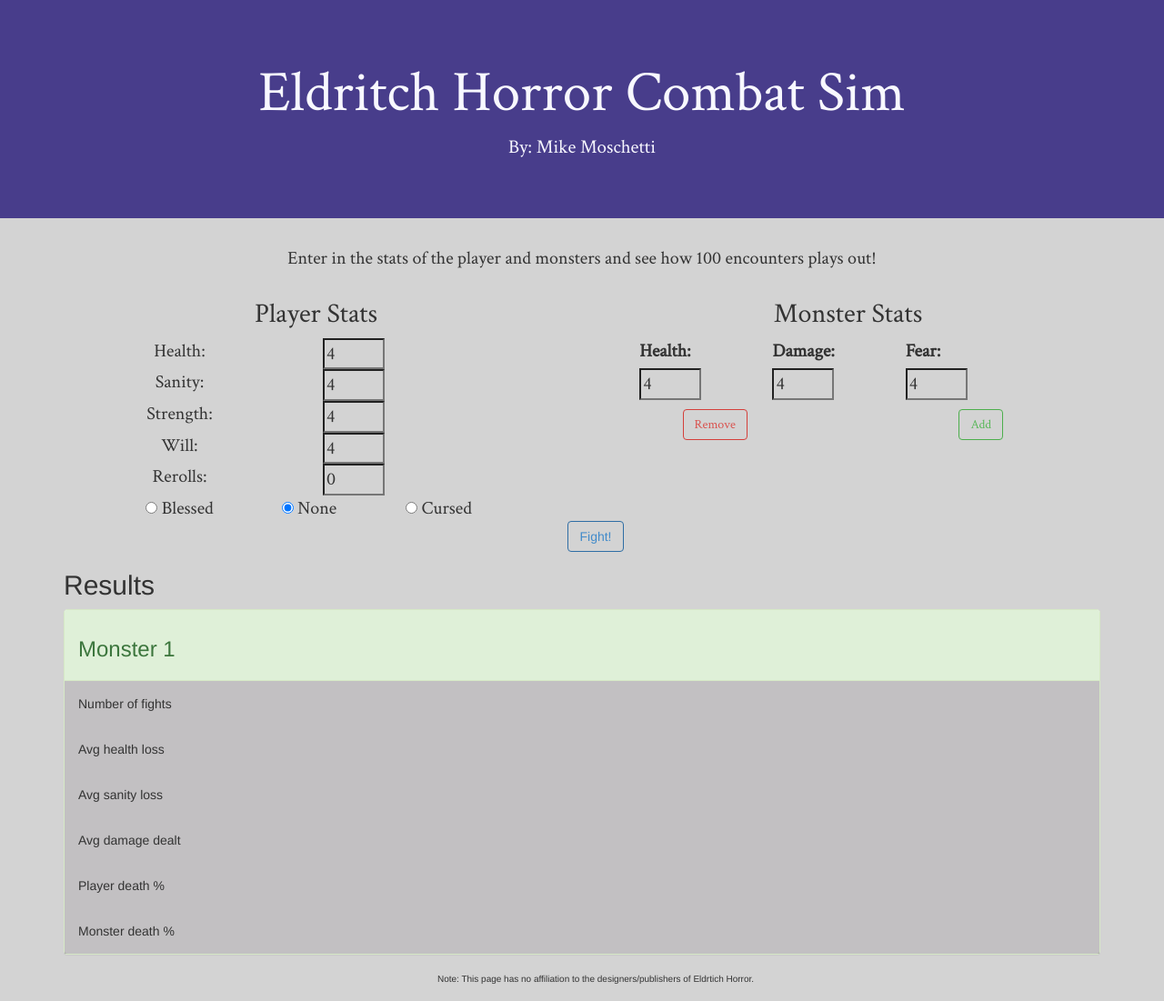
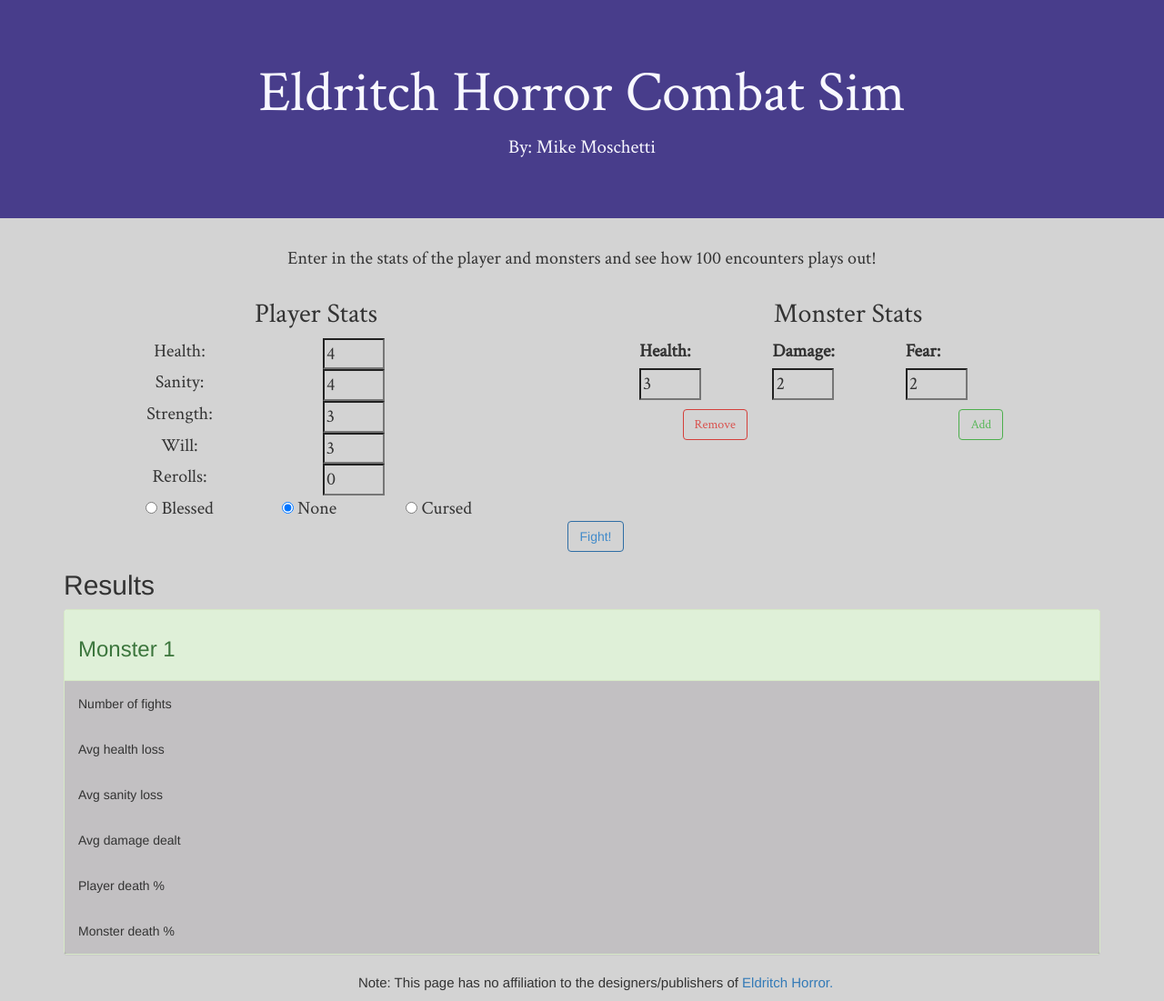
Before and after one commit to mosch19/BoardGameCalcs, a plain HTML site: page index.html in a window 1280 px wide. Shown: the whole page at 91% size. Drawn offline with nearby package versions, Linux system fonts and the light colour scheme.

Commit message:
better default vals

```diff
--- a/index.html
+++ b/index.html
@@ -39,7 +39,7 @@
 
     .foot {
       text-align: center;
-      font-size: 10;
+      font-size: 15;
     }
 
     .btn-outline {
@@ -421,7 +421,7 @@
                   <div style="display: inline-block; text-align: left;"> Strength: </div>
               </div>
               <div class="col-sm-6 player-labels">
-                  <input id="strengthSpinner" type='number' max='10' min='0' value='4' name="value">
+                  <input id="strengthSpinner" type='number' max='10' min='0' value='3' name="value">
                 </div>
         </div>
         <div class="row entry">
@@ -429,7 +429,7 @@
                     <div style="display: inline-block; text-align: left;"> Will: </div>
                 </div>
                 <div class="col-sm-6 player-labels">
-                    <input id="willSpinner" type='number' max='10' min='0' value='4' name="value">
+                    <input id="willSpinner" type='number' max='10' min='0' value='3' name="value">
                   </div>
         </div>
         <div class="row entry">
@@ -459,19 +459,19 @@
             <div class="col-sm-3 mSpinners">
               <p class="mSpinner">
                 <label for="mHealthSpinner0"> Health:</label>
-              <input id="mHealthSpinner0" type='number' max='10' min='0' value='4' name="value">
+              <input id="mHealthSpinner0" type='number' max='10' min='0' value='3' name="value">
                 </p>
             </div>
             <div class="col-sm-3 mSpinners">
               <p class="mSpinner">
               <label for="damageSpinner0"> Damage:</label>
-              <input id="damageSpinner0" type='number' max='10' min='0' value='4' name="value">
+              <input id="damageSpinner0" type='number' max='10' min='0' value='2' name="value">
                 </p>
             </div>
             <div class="col-sm-3 mSpinners">
               <p class="mSpinner">
               <label for="fearSpinner0"> Fear: </label>
-              <input id="fearSpinner0" type='number' max='10' min='0' value='4' name="value">
+              <input id="fearSpinner0" type='number' max='10' min='0' value='2' name="value">
             </p>
             </div>
           </div>
@@ -503,7 +503,7 @@
       </div>
     </div>
     <div class="container">
-      <p class="foot"> Note: This page has no affiliation to the designers/publishers of Eldrtich Horror. </p>
+      <p class="foot"> Note: This page has no affiliation to the designers/publishers of <a href="https://boardgamegeek.com/boardgame/146021/eldritch-horror"> Eldritch Horror. </a> </p>
     </div>
 </body>
 
```
